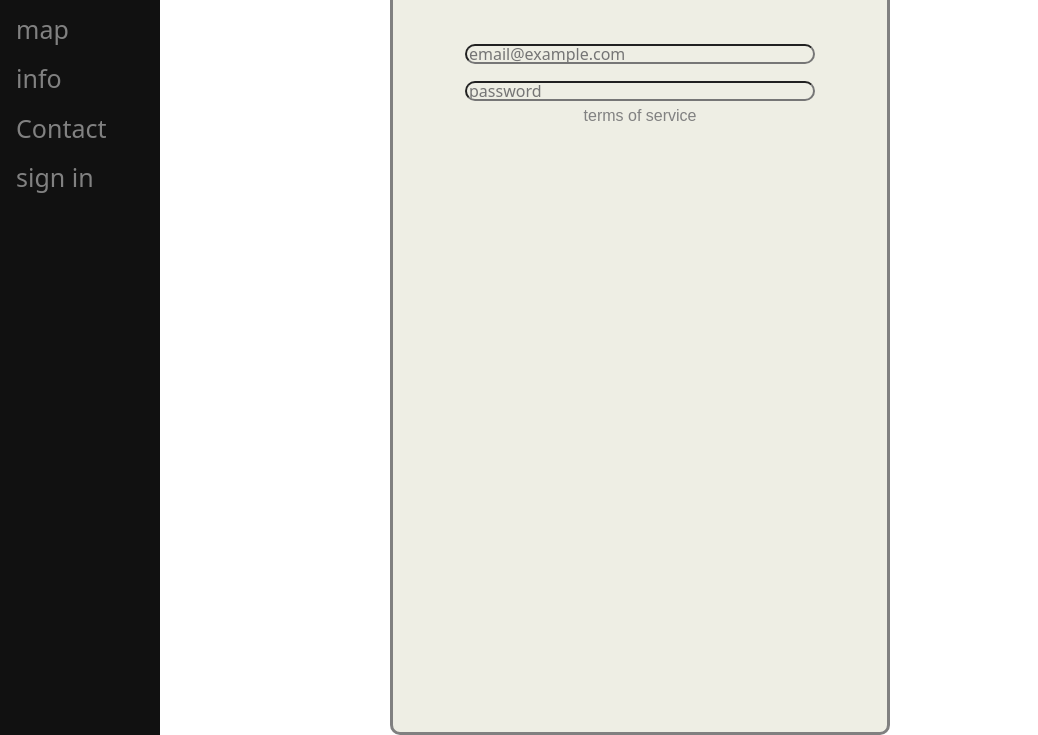
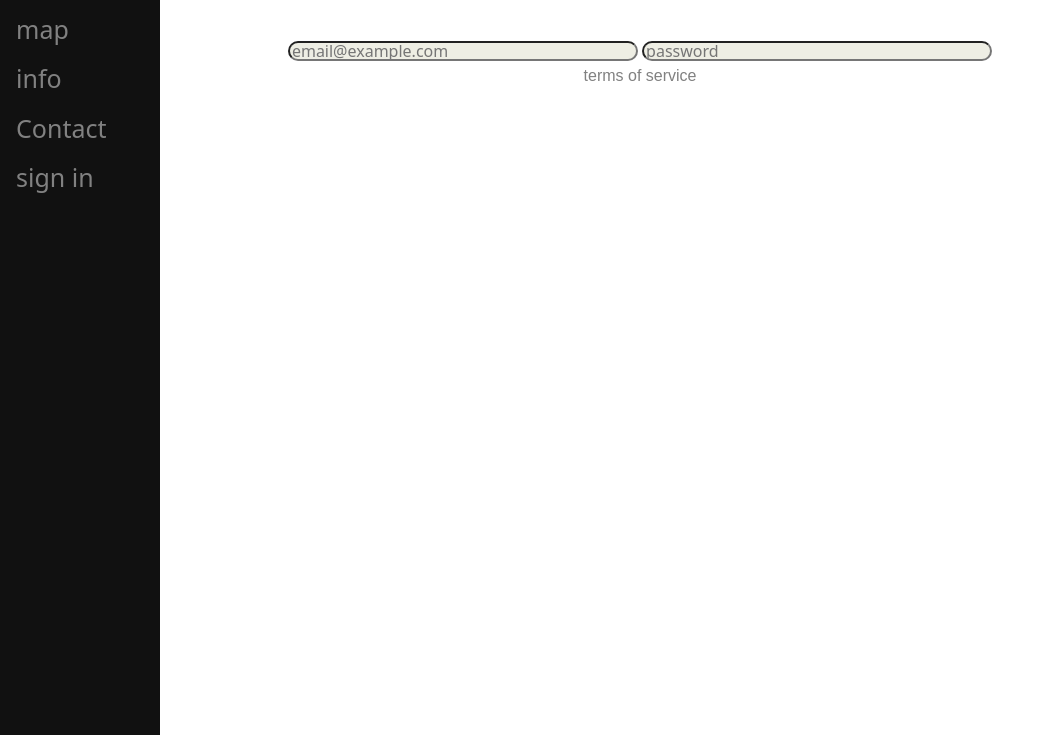
Before and after one commit to Goldgamingyt/locomation, a plain HTML site: page index.html in a window 1280 px wide. Shown: the part 65-800 px from the top of the page, without its empty margins (0-1038 px from the left). Drawn offline with nearby package versions, Linux system fonts and the light colour scheme.

Commit message:
Add files via upload

```diff
--- a/css/main.css
+++ b/css/main.css
@@ -1,14 +1,3 @@
-.signupbox {
-border-style: solid;
-border-color: grey;
-border-width: 3px;
-border-radius: 10px;
-
-background-color: #eeeee4;
-
-width: 500px;
-height: 800px;
-}
 
 .emailinput {
   background-color: #eeeee4;
--- a/index.html
+++ b/index.html
@@ -17,7 +17,7 @@
     <script src="https://ajax.googleapis.com/ajax/libs/jquery/3.7.1/jquery.min.js"></script>
     <script src="js/index.js"></script>
     <center>
-    <div class="signupbox">
+
       <h1 class="signuph1">SIGN UP</h1>
       <input placeholder="email@example.com" type="email" class="emailinput">
       <input placeholder="password" type="password" class="passwordinput">
@@ -34,7 +34,7 @@
         <p id="email"></p>
 
       </div>
-    </div>
+
 </center>
 
     <!-- Side navigation -->
```
